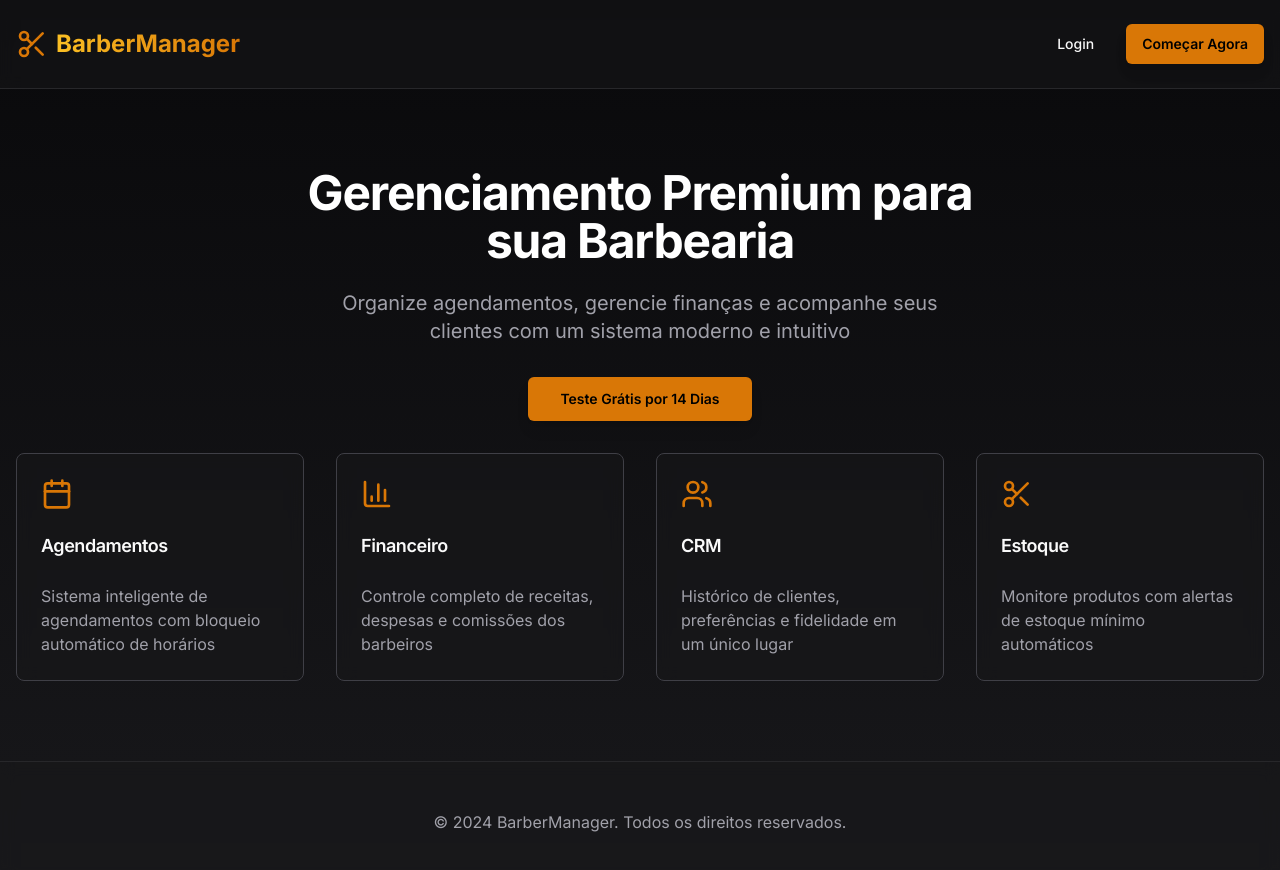
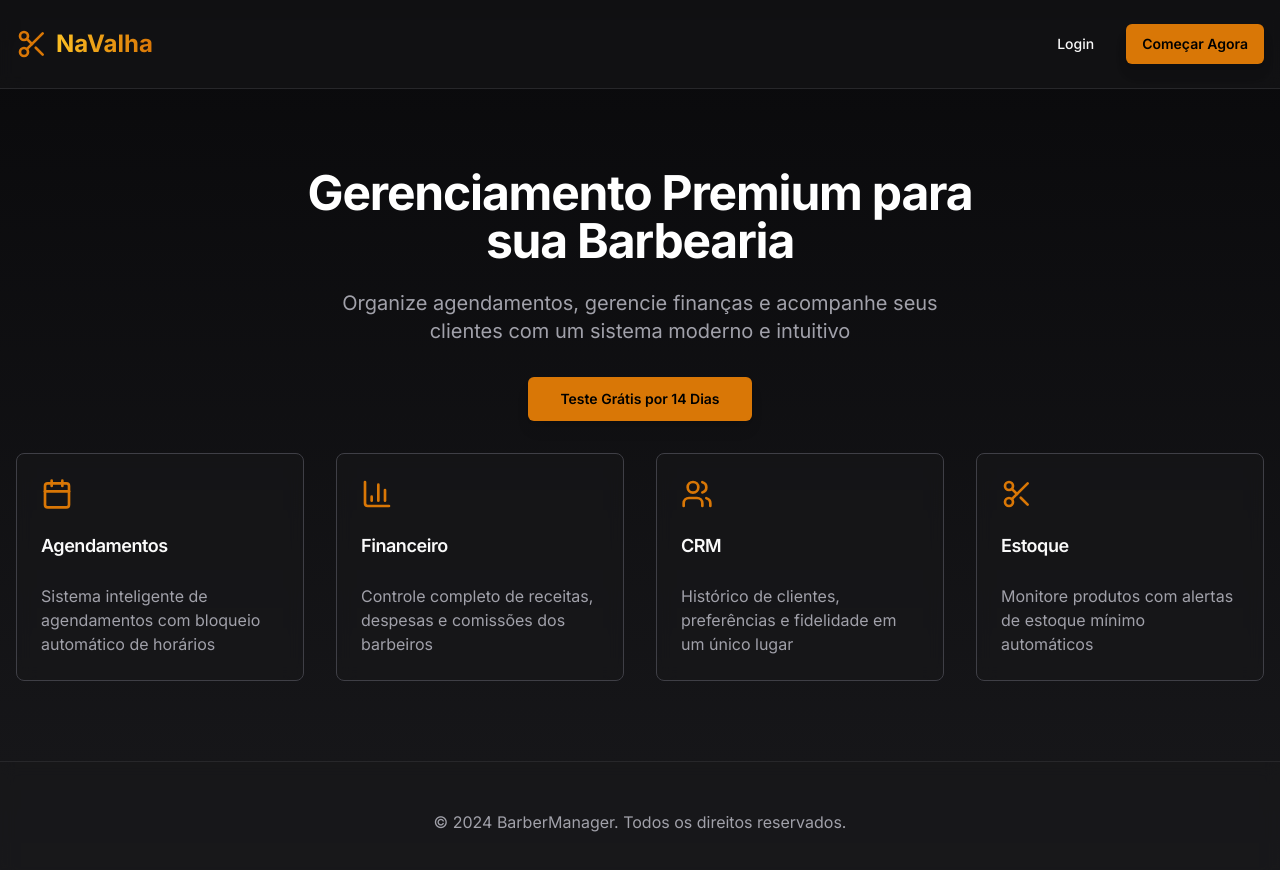
Before and after one commit to emessonn/barber-manager, a Next.js app: page / in a window 1280 px wide. Shown: the top 870 px of the page. Built offline with nearby package versions, Linux system fonts and the light colour scheme; no server answers.

Commit message:
feat: change logo

```diff
--- /dev/null
+++ b/app/icon.tsx
@@ -0,0 +1,41 @@
+import { ImageResponse } from 'next/og'
+
+export const size = { width: 32, height: 32 }
+export const contentType = 'image/png'
+
+export default function Icon() {
+  return new ImageResponse(
+    (
+      <div
+        style={{
+          width: '100%',
+          height: '100%',
+          display: 'flex',
+          alignItems: 'center',
+          justifyContent: 'center',
+          background: '#09090b',
+          borderRadius: '6px',
+        }}
+      >
+        <svg
+          xmlns='http://www.w3.org/2000/svg'
+          width='22'
+          height='22'
+          viewBox='0 0 24 24'
+          fill='none'
+          stroke='#d97706'
+          strokeWidth='2'
+          strokeLinecap='round'
+          strokeLinejoin='round'
+        >
+          <circle cx='6' cy='6' r='3' />
+          <circle cx='6' cy='18' r='3' />
+          <line x1='20' y1='4' x2='8.12' y2='15.88' />
+          <line x1='14.47' y1='14.48' x2='20' y2='20' />
+          <line x1='8.12' y1='8.12' x2='12' y2='12' />
+        </svg>
+      </div>
+    ),
+    { ...size },
+  )
+}
--- a/app/layout.tsx
+++ b/app/layout.tsx
@@ -10,7 +10,7 @@ const geist = Geist({ subsets: ['latin'], variable: '--font-sans' })
 const inter = Inter({ subsets: ['latin'] })
 
 export const metadata: Metadata = {
-  title: 'BarberManager - Gerenciamento de Barbearias',
+  title: 'NaValha - Gerenciamento de Barbearias',
   description:
     'SaaS Multi-tenant para gerenciamento de barbearias com agendamentos, finanças e CRM',
 }
--- a/app/page.tsx
+++ b/app/page.tsx
@@ -35,7 +35,7 @@ export default function Home() {
         <div className='container mx-auto flex items-center justify-between px-4 py-6'>
           <div className='flex items-center space-x-2'>
             <Scissors className='h-8 w-8 text-amber-600' />
-            <h1 className='text-2xl font-bold gradient-text'>BarberManager</h1>
+            <h1 className='text-2xl font-bold gradient-text'>NaValha</h1>
           </div>
           <nav className='space-x-4 flex items-center'>
             <Link href='/login'>
--- a/components/shared/Sidebar.tsx
+++ b/components/shared/Sidebar.tsx
@@ -95,15 +95,17 @@ export function Sidebar({ barbershopName, barbershopLogo }: SidebarProps) {
           <Menu className='h-5 w-5' />
         </button>
         <div className='flex items-center gap-2'>
-          {barbershopLogo && (
+          {barbershopLogo ? (
             <img
               src={barbershopLogo}
-              alt={barbershopName || 'BarberManager'}
+              alt={barbershopName || 'NaValha'}
               className='h-6 w-6 rounded object-cover'
             />
+          ) : (
+            <Scissors className='h-5 w-5 text-amber-600' />
           )}
           <span className='text-base font-bold text-amber-600'>
-            {barbershopName || 'BarberManager'}
+            {barbershopName || 'NaValha'}
           </span>
         </div>
         {/* spacer to center the title */}
@@ -121,16 +123,18 @@ export function Sidebar({ barbershopName, barbershopLogo }: SidebarProps) {
           {/* Logo */}
           <div className='space-y-2'>
             <div className='flex items-center gap-3'>
-              {barbershopLogo && (
+              {barbershopLogo ? (
                 <img
                   src={barbershopLogo}
-                  alt={barbershopName || 'BarberManager'}
+                  alt={barbershopName || 'NaValha'}
                   className='h-10 w-10 rounded-lg object-cover'
                 />
+              ) : (
+                <Scissors className='h-8 w-8 text-amber-600' />
               )}
               <div>
                 <h1 className='text-lg font-bold text-amber-600'>
-                  {barbershopName || 'BarberManager'}
+                  {barbershopName || 'NaValha'}
                 </h1>
                 {barbershopName && (
                   <p className='text-xs text-zinc-500'>Admin Dashboard</p>
```
